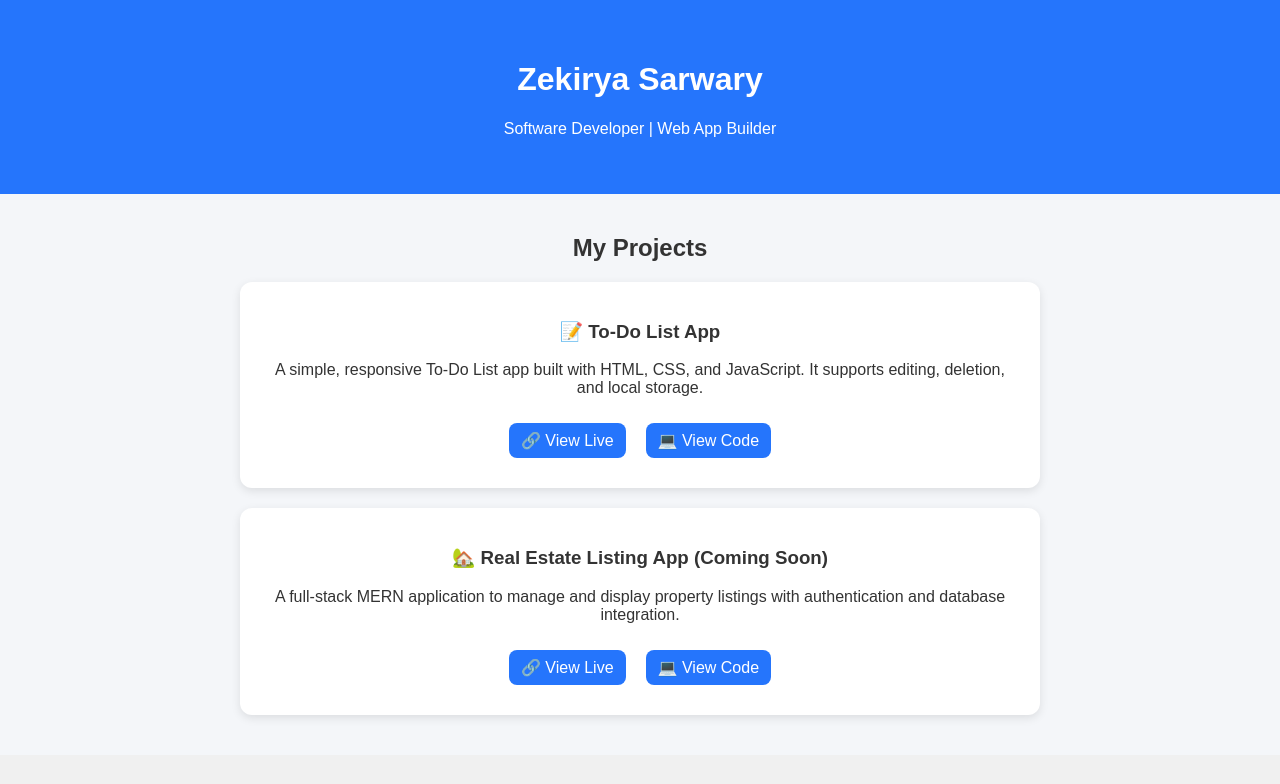
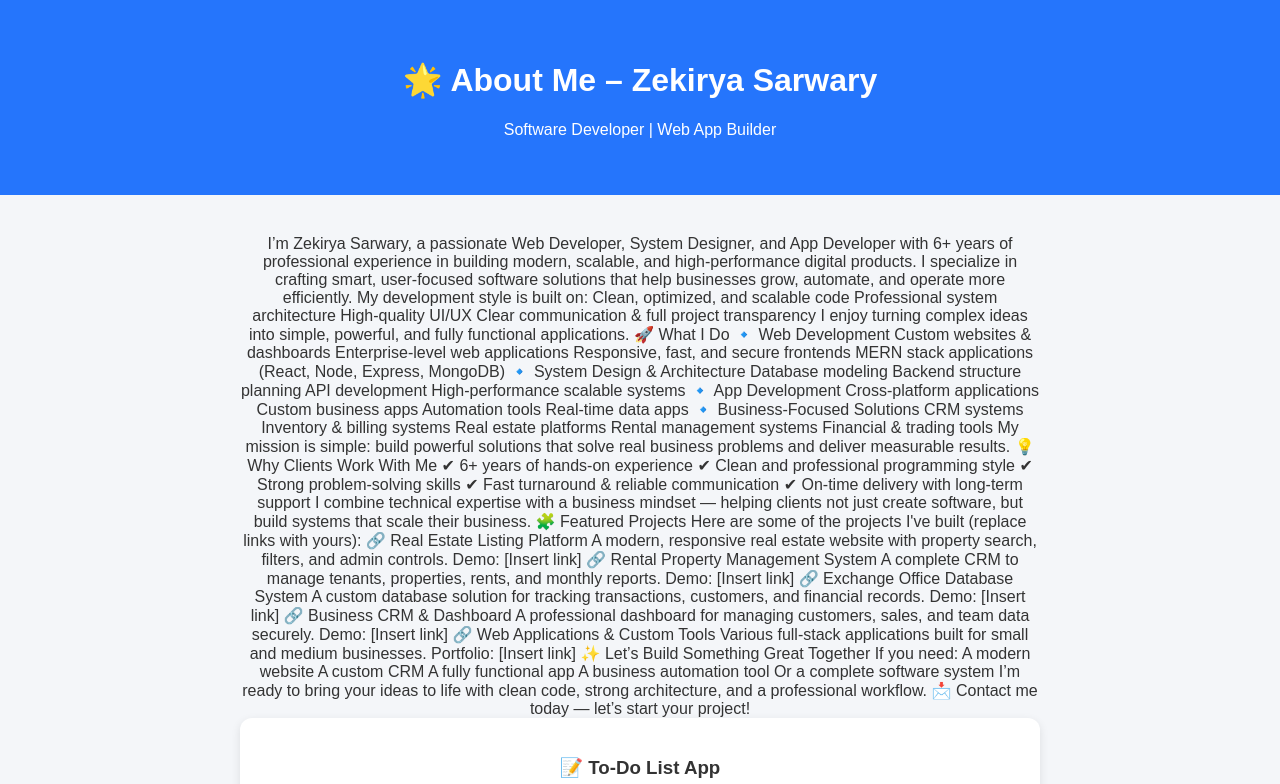
Before and after one commit to zekirya-sarwary/zekirya-portfolio, a React (Create React App) app: page / in a window 1280 px wide. Shown: the top 784 px of the page. Built offline with nearby package versions, Linux system fonts and the light colour scheme.

Commit message:
update portfolio content

```diff
--- a/package.json
+++ b/package.json
@@ -3,7 +3,6 @@
   "version": "0.1.0",
   "private": true,
   "homepage": "https://zekirya-sarwary.github.io/zekirya-portfolio",
-
   "dependencies": {
     "@testing-library/dom": "^10.4.1",
     "@testing-library/jest-dom": "^6.9.1",
@@ -21,7 +20,6 @@
     "eject": "react-scripts eject",
     "predeploy": "npm run build",
     "deploy": "gh-pages -d build"
-
   },
   "eslintConfig": {
     "extends": [
--- a/src/App.js
+++ b/src/App.js
@@ -21,12 +21,126 @@ function App() {
   return (
     <div className="App">
       <header>
-        <h1>Zekirya Sarwary</h1>
+        <h1>🌟 About Me – Zekirya Sarwary</h1>
         <p>Software Developer | Web App Builder</p>
+
       </header>
 
       <section className="projects">
-        <h2>My Projects</h2>
+        <div>
+        I’m Zekirya Sarwary, a passionate Web Developer, System Designer, and App Developer with 6+ years of professional experience in building modern, scalable, and high-performance digital products.
+I specialize in crafting smart, user-focused software solutions that help businesses grow, automate, and operate more efficiently.
+
+My development style is built on:
+
+Clean, optimized, and scalable code
+
+Professional system architecture
+
+High-quality UI/UX
+
+Clear communication & full project transparency
+
+I enjoy turning complex ideas into simple, powerful, and fully functional applications.
+
+🚀 What I Do
+🔹 Web Development
+
+Custom websites & dashboards
+
+Enterprise-level web applications
+
+Responsive, fast, and secure frontends
+
+MERN stack applications (React, Node, Express, MongoDB)
+
+🔹 System Design & Architecture
+
+Database modeling
+
+Backend structure planning
+
+API development
+
+High-performance scalable systems
+
+🔹 App Development
+
+Cross-platform applications
+
+Custom business apps
+
+Automation tools
+
+Real-time data apps
+
+🔹 Business-Focused Solutions
+
+CRM systems
+
+Inventory & billing systems
+
+Real estate platforms
+
+Rental management systems
+
+Financial & trading tools
+
+My mission is simple: build powerful solutions that solve real business problems and deliver measurable results.
+
+💡 Why Clients Work With Me
+
+✔ 6+ years of hands-on experience
+✔ Clean and professional programming style
+✔ Strong problem-solving skills
+✔ Fast turnaround & reliable communication
+✔ On-time delivery with long-term support
+
+I combine technical expertise with a business mindset — helping clients not just create software, but build systems that scale their business.
+
+🧩 Featured Projects
+
+Here are some of the projects I've built (replace links with yours):
+
+🔗 Real Estate Listing Platform
+
+A modern, responsive real estate website with property search, filters, and admin controls.
+Demo: [Insert link]
+
+🔗 Rental Property Management System
+
+A complete CRM to manage tenants, properties, rents, and monthly reports.
+Demo: [Insert link]
+
+🔗 Exchange Office Database System
+
+A custom database solution for tracking transactions, customers, and financial records.
+Demo: [Insert link]
+
+🔗 Business CRM & Dashboard
+
+A professional dashboard for managing customers, sales, and team data securely.
+Demo: [Insert link]
+
+🔗 Web Applications & Custom Tools
+
+Various full-stack applications built for small and medium businesses.
+Portfolio: [Insert link]
+
+✨ Let’s Build Something Great Together
+
+If you need:
+
+A modern website
+
+A custom CRM
+
+A fully functional app
+A business automation tool
+Or a complete software system
+I’m ready to bring your ideas to life with clean code, strong architecture, and a professional workflow.
+📩 Contact me today — let’s start your project!
+        </div>
 
         {projects.map((project, index) => (
           <div className="project-card" key={index}>
```
